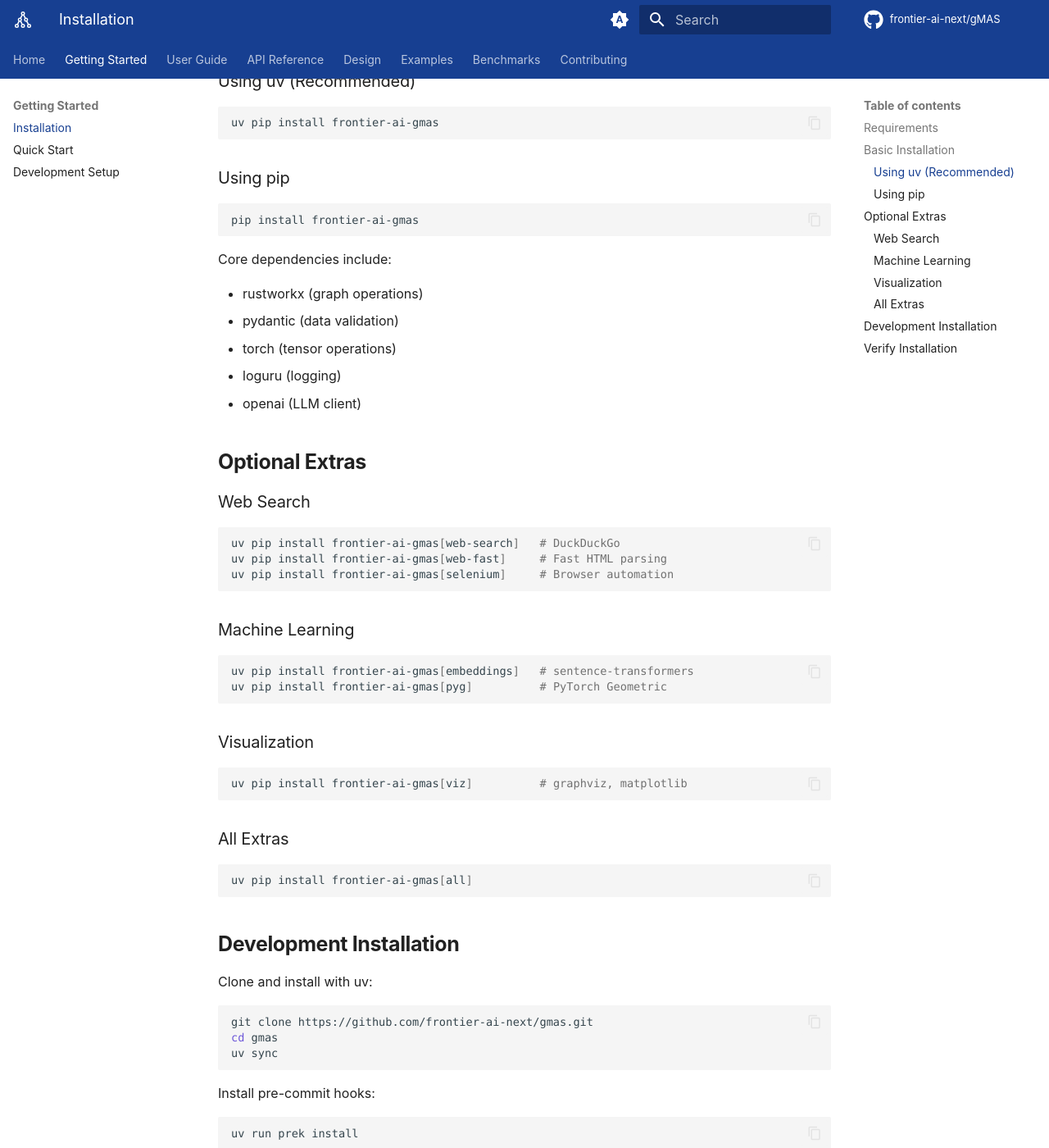
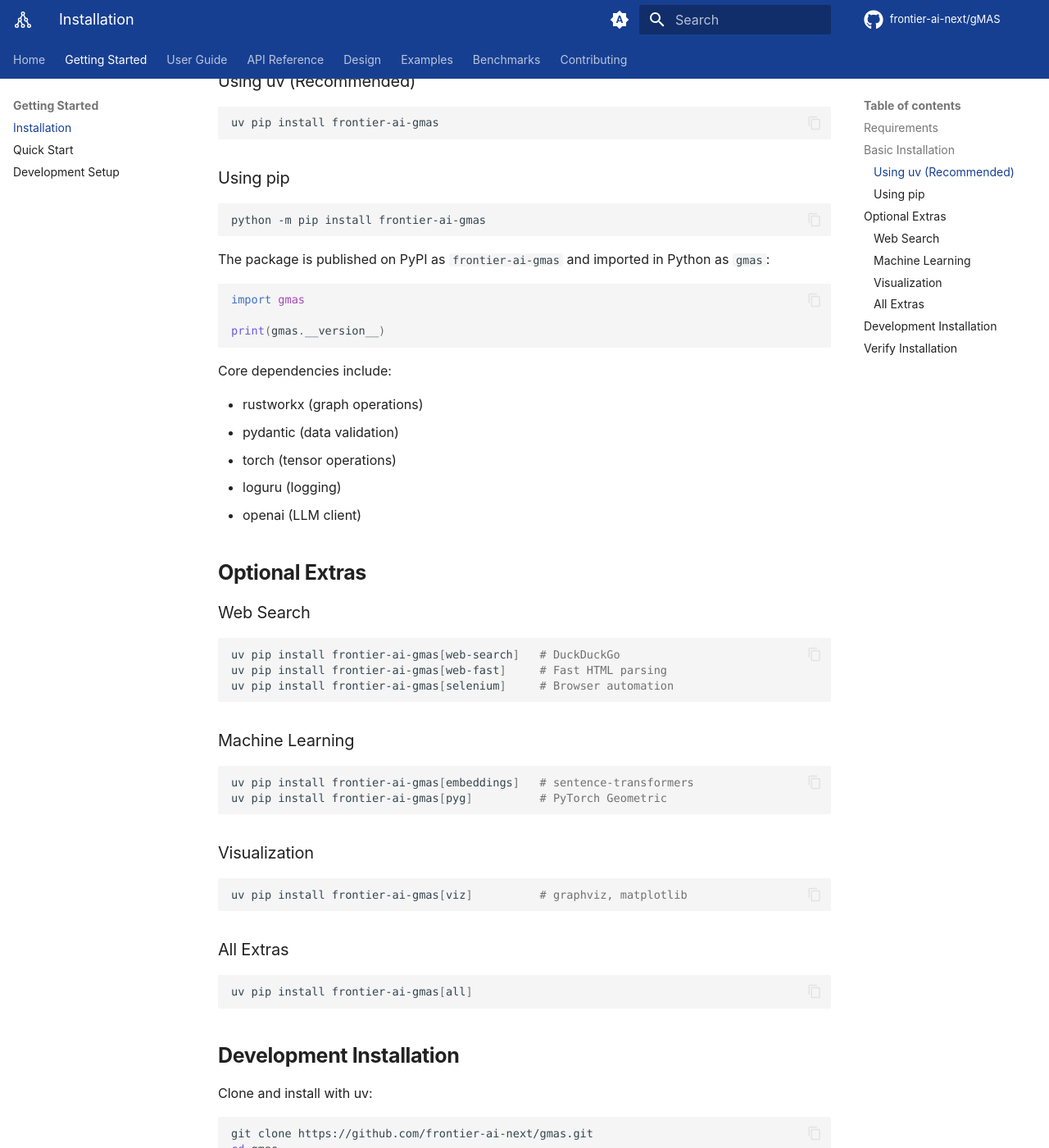
Before and after one commit to frontier-ai-next/gmas, an MkDocs documentation site: the page built from docs/getting-started/installation.md, in a window 1280 px wide and 1400 px high, scrolled down 453 px. Shown: the whole window at 82% size. Built offline with MkDocs 1.6.1 and Material for MkDocs 9.7.7, drawn with Linux system fonts in a browser that asks for light colours; comment, search, counter and statistics services are not loaded; some of the changed text lies outside the part shown.

````diff
--- a/docs/getting-started/installation.md
+++ b/docs/getting-started/installation.md
@@ -18,7 +18,16 @@ uv pip install frontier-ai-gmas
 ### Using pip
 
 ```bash
-pip install frontier-ai-gmas
+python -m pip install frontier-ai-gmas
+```
+
+The package is published on PyPI as `frontier-ai-gmas` and imported in Python
+as `gmas`:
+
+```python
+import gmas
+
+print(gmas.__version__)
 ```
 
 Core dependencies include:
@@ -77,10 +86,13 @@ uv run prek install
 ## Verify Installation
 
 ```python
+import gmas
+
 from gmas.core import AgentProfile
 from gmas.builder import build_property_graph
 
 agents = [AgentProfile(agent_id="test", display_name="Test")]
 graph = build_property_graph(agents, query="Test")
+print(f"gMAS {gmas.__version__}")
 print(f"Success! Graph has {graph.num_nodes} nodes")
 ```
--- a/pyproject.toml
+++ b/pyproject.toml
@@ -48,7 +48,7 @@ dependencies = [
 web-search = ["ddgs>=9.11.4"]
 web-fast = ["selectolax>=0.4.7"]
 selenium = ["selenium>=4.41.0"]
-mcp = ["mcp>=1.26.0"]
+mcp = ["mcp>=1.26.0,<2"]
 
 # --- Model / ML extras ---
 embeddings = ["sentence-transformers>=5.3.0"]
````
Also changed, not shown: README.md (+9 -1 lines), .ruff.toml.
